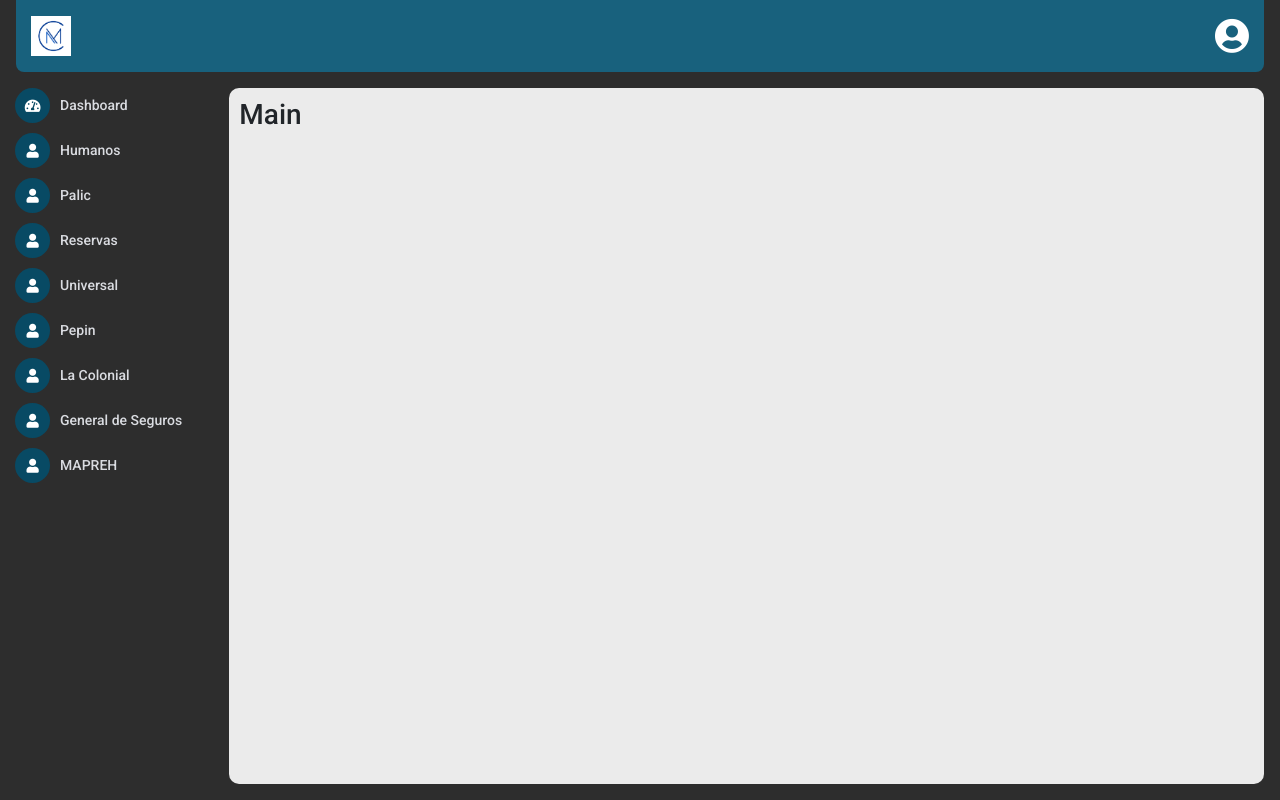
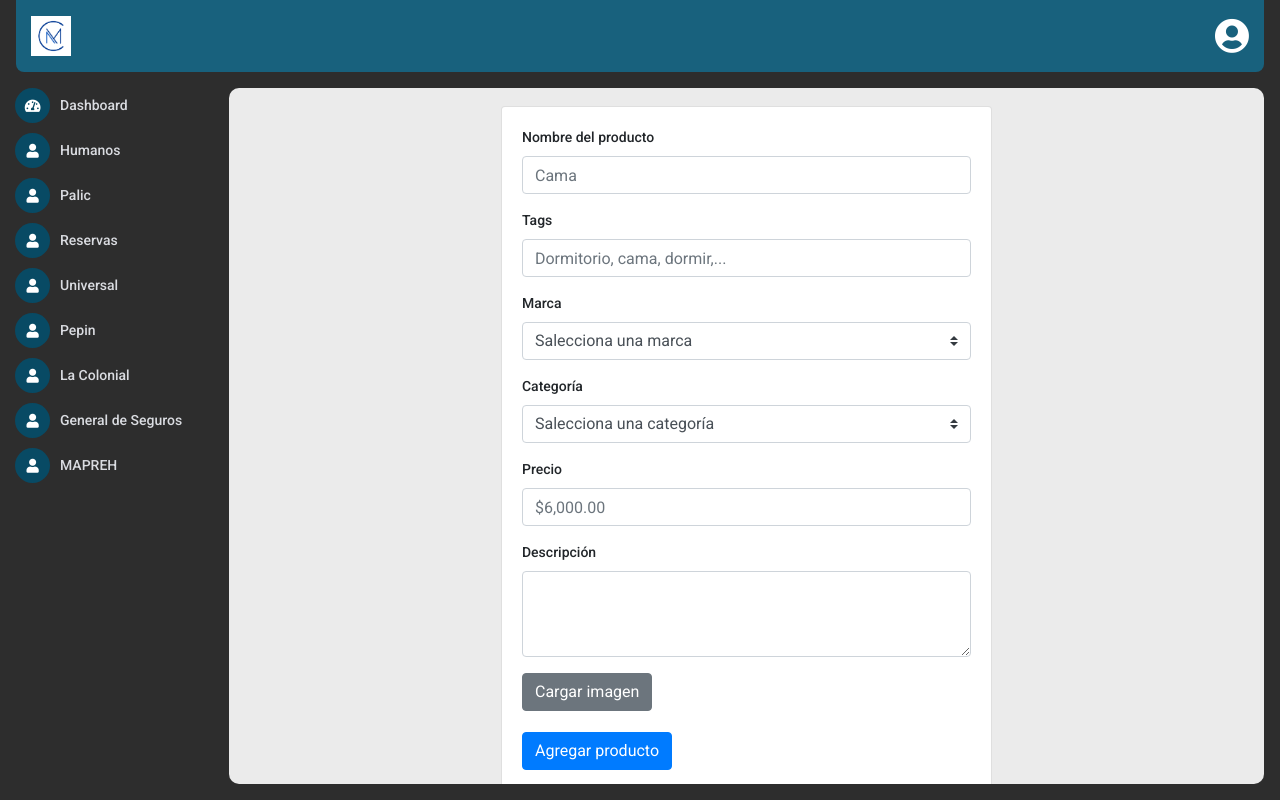
Before and after one commit to apuleyo3/contable, a React (Create React App) app in the folder client/: page /dashboard in a window 1280 px wide. Built offline with nearby package versions, Linux system fonts and the light colour scheme; a web font is replaced by a local one.

Commit message:
cambios_estructura/add login&form useStates&handlers

```diff
--- a/client/src/components/DashboardComponents/Formulario.jsx
+++ /dev/null
@@ -1,52 +0,0 @@
-import React from 'react'
-
-const Formulario = () => {
-    return (
-        <div className="container p-2 col-sm-6">
-            <div className="card">
-                <div className="card-body">
-                    <div className="form-group">
-                        <label htmlFfor="name">Nombre del producto</label>
-                        <input type="text" className="form-control" id="name" placeholder="Cama" />
-                    </div>
-                    <div className="form-group">
-                        <label htmlFor="tags">Tags</label>
-                        <input type="text" className="form-control" id="tags" placeholder="Dormitorio, cama, dormir,... " />
-                    </div>
-                    <div className="form-group">
-                        <label htmlFor="brand">Marca</label>
-                        <select class="custom-select" id="brand">
-                            <option selected>Salecciona una marca</option>
-                            <option value="1">Tamayo</option>
-                            <option value="2">&Tradition</option>
-                            <option value="3">ALKI</option>
-                        </select>
-                    </div>
-                    <div className="form-group">
-                        <label htmlFor="category">Categoría</label>
-                        <select class="custom-select" id="category">
-                            <option selected>Salecciona una marca</option>
-                            <option value="1">Categoría 1</option>
-                            <option value="2">Categoría 2</option>
-                            <option value="3">Categoría 2</option>
-                        </select>
-                    </div>
-                    <div className="form-group">
-                        <label htmlFor="price">Precio</label>
-                        <input type="number" className="form-control" id="number" placeholder="$6,000.00" />
-                    </div>
-                    <div class="form-group">
-                        <label for="exampleFormControlTextarea1">Descripción</label>
-                        <textarea class="form-control" id="description" rows="3"></textarea>
-                    </div>
-                    <button className="btn btn-secondary">Cargar imagen</button>
-                    <br/>
-                    <br/>
-                    <button className="btn btn-primary mx-auto">Agregar producto</button>
-                </div>
-            </div>
-        </div>
-    )
-}
-
-export default Formulario;
--- a/client/src/components/Login/Login.jsx
+++ b/client/src/components/Login/Login.jsx
@@ -1,22 +1,51 @@
-import React from "react";
+import React, { useState } from "react";
 // import logo from "../../assets/logo_h.png";
-import { Link } from 'react-router-dom';
+import { Link } from "react-router-dom";
 import { Form, Button } from "react-bootstrap";
-import { LoginForm, LoginHeader, LoginContainer } from "../../layout/Login/Login.style";
-import icono from '../../assets/001-cart.svg';
+import {
+  LoginForm,
+  LoginHeader,
+  LoginContainer,
+} from "../../layout/Login/Login.style";
+import icono from "../../assets/001-cart.svg";
 
 const Login = () => {
+
+  // Definir state para iniciar sesión
+  const [user, setUser] = useState("");
+  const [password, setPassword] = useState("");
+
+  // Función onChange(handler) en campos dle formulario
+  const userHandler = (e) => {
+    setUser(e.target.value);
+  };
+  const passwordHandler = (e) => {
+    setPassword(e.target.value);
+  };
+
+//   Función para hacer el checkin --->Ver Button al final del form
+/*   const checkIn = e => {
+      e.preventDefault();
+
+
+    //   Validar que no haya campos vacíos
+
+
+  }; */
+
   return (
     <LoginContainer>
       <div className="container-fluid">
-                <div className="overlay">
-                </div>
+        <div className="overlay"></div>
         <div className="row">
           <div className="col-12">
             <LoginHeader>
               {/* <Image src={logo} alt="logo" fluid /> */}
               <Link to="/">
-                                <h1><img className="i-head" src={icono} alt={icono} />CONTABLE</h1>
+                <h1>
+                  <img className="i-head" src={icono} alt={icono} />
+                  CONTABLE
+                </h1>
               </Link>
             </LoginHeader>
           </div>
@@ -31,6 +60,9 @@ const Login = () => {
                   <Form.Control
                     type="email"
                     placeholder="ejemplo@ejemplo.com"
+                    value={user}
+                    onChange={userHandler}
+                    id="user"
                   />
                   <Form.Text className="text-muted">
                     Evita compartir tus credenciales con otros.
@@ -41,17 +73,17 @@ const Login = () => {
                   <Form.Control
                     type="password"
                     placeholder="ingrese su clave aquí"
+                    value={password}
+                    onChange={passwordHandler}
+                    id="password"
                   />
                 </Form.Group>
                 <Form.Group controlId="formBasicCheckbox">
-                                    <Form.Check
-                                        type="checkbox"
-                                        label="No soy un robot"
-                                    />
+                  <Form.Check type="checkbox" label="No soy un robot" />
                 </Form.Group>
                 <div className="btn-box">
                   <Link to="/dashboard">
-                                        <Button variant="primary" type="button">
+                    <Button variant="primary" type="button" /* onClick={checkIn} */>
                       Ingresar
                     </Button>
                   </Link>
--- /dev/null
+++ b/client/src/components/ProductComponents/Formulario.jsx
@@ -0,0 +1,102 @@
+import React, { useState } from 'react'
+
+const Formulario = (props) => {
+
+    // Estableciendo Props
+    const {createProduct }= props;
+
+    // Definiendo useStates
+    const [ name, setName ] = useState("");
+    const [ tags, setTags ] = useState({});
+    const [ brand, setBrand ] = useState("");
+    const [ category, setCategory ] = useState("");
+    const [ price, setPrice ] = useState("");
+    const [ description, setDescription ] = useState("");
+
+    // Handlers
+    const nameHandler = (e) => {
+        setName(e.target.value);
+      };
+
+    const tagsHandler = (e) => {
+        setTags(e.target.value);
+      };
+
+    const brandHandler = (e) => {
+        setBrand(e.target.value);
+      };
+
+    const categoryHandler = (e) => {
+        setCategory(e.target.value);
+      };
+
+    const priceHandler = (e) => {
+        setPrice(e.target.value);
+      };
+
+    const descriptionHandler = (e) => {
+        setDescription(e.target.value);
+      };
+
+    // Función Submit para crear una nueva card de producto
+
+    const submitForm = () => {
+        // Validando datos en formulario
+        if (name !== "" && tags !== "" && brand !== "" && category !== "" && price !== ""&& description !== "") {
+          createProduct(name, tags, brand, category, price, description)
+        } else {
+          alert("Todos los campos deben llenarse");
+        }
+      };
+
+    return (
+        <div className="container p-2 col-sm-6">
+            <div className="card">
+                <div className="card-body">
+                    <div className="form-group">
+                        <label htmlFfor="name">Nombre del producto</label>
+                        <input type="text" className="form-control" id="name" placeholder="Cama" onChange={nameHandler} />
+                    </div>
+                    <div className="form-group">
+                        <label htmlFor="tags">Tags</label>
+                        <input type="text" className="form-control" id="tags" placeholder="Dormitorio, cama, dormir,... " onChange={tagsHandler}/>
+                    </div>
+                    <div className="form-group">
+                        <label htmlFor="brand">Marca</label>
+                        <select class="custom-select" id="brand" onChange={brandHandler}>
+                            <option selected>Salecciona una marca</option>
+                            <option value="1">Tamayo</option>
+                            <option value="2">&Tradition</option>
+                            <option value="3">ALKI</option>
+                        </select>
+                    </div>
+                    <div className="form-group">
+                        <label htmlFor="category">Categoría</label>
+                        <select class="custom-select" id="category" onChange={categoryHandler}>
+                            <option selected>Salecciona una categoría</option>
+                            <option value="1">Categoría 1</option>
+                            <option value="2">Categoría 2</option>
+                            <option value="3">Categoría 2</option>
+                        </select>
+                    </div>
+                    <div className="form-group">
+                        <label htmlFor="price">Precio</label>
+                        <input type="number" className="form-control" id="price" placeholder="$6,000.00" onChange={priceHandler}/>
+                    </div>
+                    <div class="form-group">
+                        <label for="exampleFormControlTextarea1">Descripción</label>
+                        <textarea class="form-control" id="description" rows="3" onChange={descriptionHandler}></textarea>
+                    </div>
+                    <button className="btn btn-secondary">Cargar imagen</button>
+                    <br/>
+                    <br/>
+                    <button className="btn btn-primary mx-auto"
+                            onClick={()=>submitForm()}
+                    >Agregar producto</button>
+                </div>
+            </div>
+        </div>
+    )
+}
+
+export default Formulario;
--- a/client/src/containers/Dashboard.js
+++ b/client/src/containers/Dashboard.js
@@ -7,8 +7,8 @@ import Navbar from "./Navbar";
 import NavbarContext from '../contexts/Navbar/NavbarContext';
 // Default container styled-component
 import DefaultContainer from "../layout/Globals/Container.style";
-// Borrar formulario
-import Formulario from '../components/DashboardComponents/Formulario';
+// Se importa Main, aquí debe ir una fnción que muestre el main según onClink del sidebar
+import MainContainer from "./MainContainer"
 
 const Dashboard = () => {
 	return (
@@ -22,7 +22,9 @@ const Dashboard = () => {
 						</NavbarContext>
 					</Default.Sidebar>
 					<Default.Main>
-						<h3>Main</h3>
+
+						<MainContainer>Main</MainContainer>
+
 					</Default.Main>
 				</div>
 			</div>
--- /dev/null
+++ b/client/src/containers/MainContainer.js
@@ -0,0 +1,12 @@
+import React from 'react'
+import Formulario from '../components/ProductComponents/Formulario';
+
+const Main = () => {
+    return (
+        <div>
+            <Formulario />
+        </div>
+    )
+}
+
+export default Main;
```
Also changed, not shown: client/src/components/DashboardComponents/Cerrar_sesion.jsx (deleted, +0 -11 lines), client/src/components/DashboardComponents/ProductCard.jsx (deleted, +0 -11 lines), client/src/components/ProductComponents/ProductCard.jsx (added, +18 -0 lines), client/src/containers/DashboardContainers/Configuracion.js (deleted, +0 -11 lines), client/src/containers/Productos.js (renamed from client/src/containers/DashboardContainers/Productos.js). Lines whose indentation alone changed are shown as unchanged.
